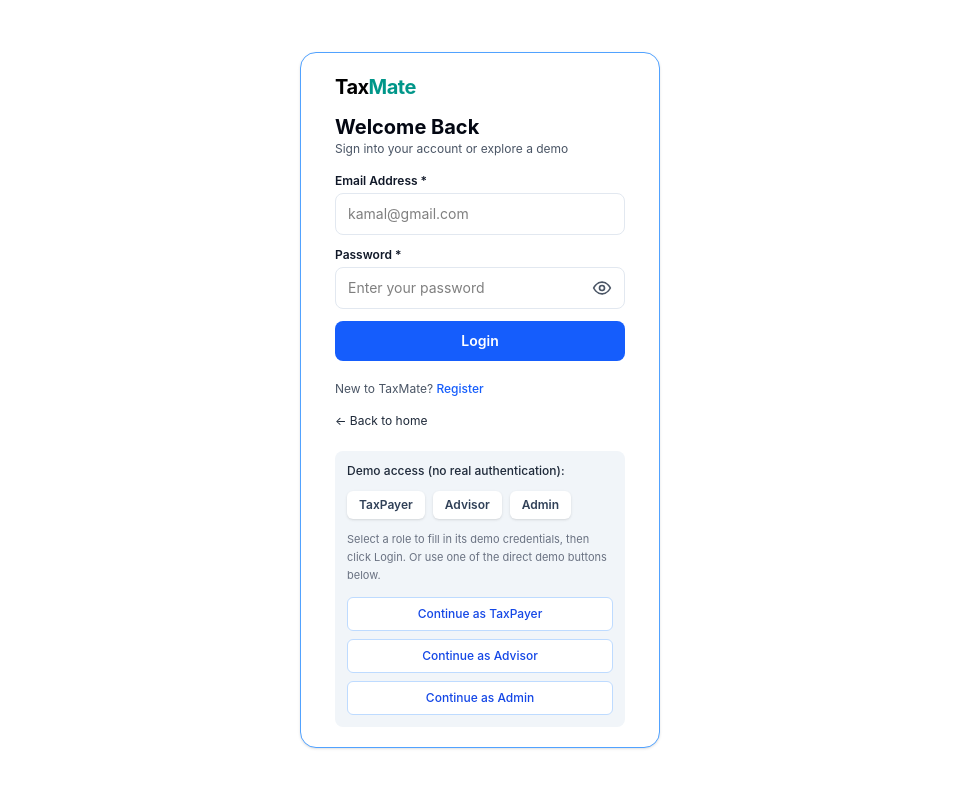
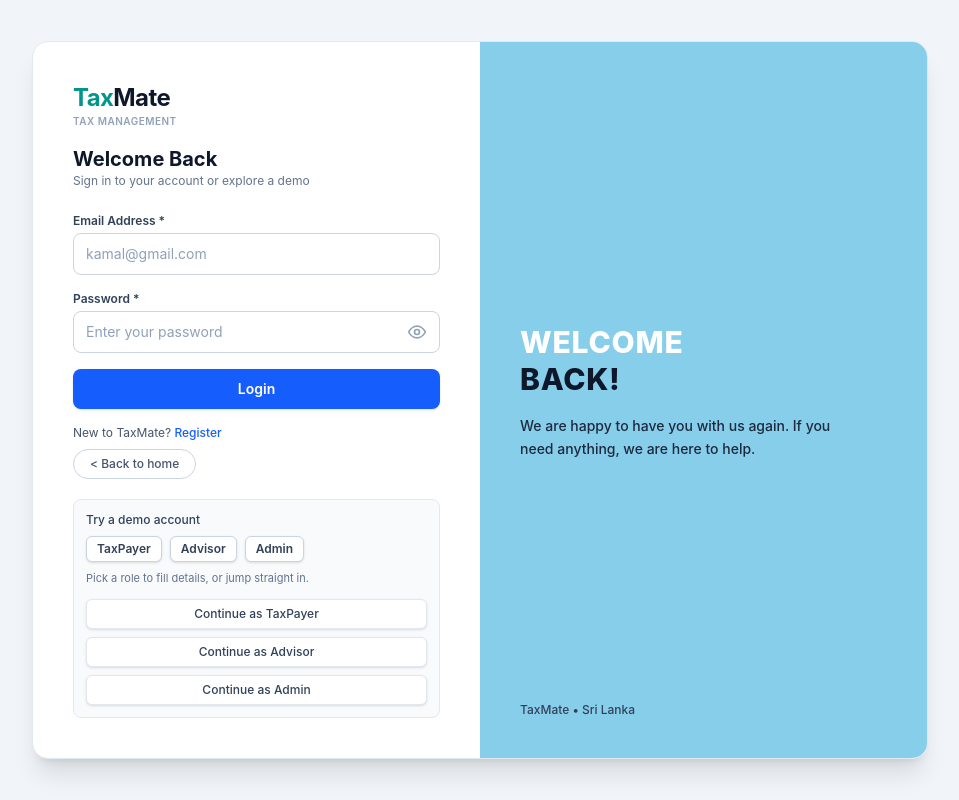
Before and after one commit to siyararansiluni/TaxMate, a React (Vite) app in the folder frontend/: page /login in a window 1280 px wide. Shown: the whole page, without its empty margins (160-1119 px from the left). Built offline with nearby package versions, Linux system fonts and the light colour scheme.

Commit message:
Update login page

```diff
--- a/frontend/src/pages/Login.tsx
+++ b/frontend/src/pages/Login.tsx
@@ -1,16 +1,15 @@
-
-import { useState, type FormEvent } from "react";
+import React, { useState, type FormEvent, type ChangeEvent } from "react";
 import { Link, useNavigate } from "react-router-dom";
 
 type Role = "taxpayer" | "advisor" | "admin";
 
-type DemoUser = {
+interface DemoUser {
   email: string;
   password: string;
   role: string;
   label: string;
   destination: string;
-};
+}
 
 const demoUsers: Record<Role, DemoUser> = {
   taxpayer: {
@@ -18,7 +17,7 @@ const demoUsers: Record<Role, DemoUser> = {
     password: "taxpayer123",
     role: "TAXPAYER",
     label: "TaxPayer",
-  destination: "/dashboard",
+    destination: "/taxpayer/dashboard",
   },
   advisor: {
     email: "advisor@taxmate.com",
@@ -38,23 +37,19 @@ const demoUsers: Record<Role, DemoUser> = {
 
 export default function Login() {
   const navigate = useNavigate();
-
   const [email, setEmail] = useState("");
   const [password, setPassword] = useState("");
   const [showPassword, setShowPassword] = useState(false);
   const [error, setError] = useState("");
 
-  function login(selectedRole?: Role) {
+  const handleLogin = (selectedRole?: Role) => {
     setError("");
-
-    const normalizedEmail = email.trim().toLowerCase();
+    const checkEmail = email.trim().toLowerCase();
 
     const user = selectedRole
       ? demoUsers[selectedRole]
       : Object.values(demoUsers).find(
-          (item) =>
-            item.email === normalizedEmail &&
-            item.password === password
+          (u) => u.email === checkEmail && u.password === password
         );
 
     if (!user) {
@@ -62,114 +57,88 @@ export default function Login() {
       return;
     }
 
-    // Demo-only login; this is not real authentication.
     navigate(user.destination, {
-      state: {
-        role: user.role,
-        email: user.email,
-        label: user.label,
-      },
+      state: { role: user.role, email: user.email, label: user.label },
     });
-  }
+  };
 
-  function handleSubmit(event: FormEvent<HTMLFormElement>) {
-    event.preventDefault();
-    login();
-  }
+  const handleFormSubmit = (e: FormEvent<HTMLFormElement>) => {
+    e.preventDefault();
+    handleLogin();
+  };
 
-  function useDemo(role: Role) {
-    const user = demoUsers[role];
-
-    setEmail(user.email);
-    setPassword(user.password);
+  const fillDemo = (role: Role) => {
+    setEmail(demoUsers[role].email);
+    setPassword(demoUsers[role].password);
     setError("");
-  }
+  };
 
   return (
-    <main className="flex min-h-screen items-center justify-center bg-white px-4 py-8">
-      <section className="w-full max-w-[360px] rounded-2xl border border-blue-400 bg-white px-7 py-5 shadow-sm sm:px-[34px]">
-        <h1 className="mb-3 text-xl font-bold tracking-tight text-black">
-          Tax<span className="text-teal-600">Mate</span>
+    <main className="flex min-h-screen items-center justify-center bg-slate-100 px-4 py-8 font-sans text-slate-800">
+      <section className="relative flex min-h-[600px] w-full max-w-4xl overflow-hidden rounded-2xl border border-slate-200 bg-white shadow-xl">
+
+        {/* Form Container */}
+        <div className="flex w-full flex-col justify-center p-6 sm:p-10 md:w-1/2 max-h-[90vh] overflow-y-auto">
+          <div>
+            <h1 className="text-2xl font-bold tracking-tight text-teal-600">
+              Tax<span className="text-slate-900">Mate</span>
             </h1>
+            <p className="mb-4 text-[10px] font-semibold tracking-wider text-slate-400 uppercase">
+              Tax Management
+            </p>
+          </div>
 
-        <h2 className="text-xl font-bold text-gray-950">
-          Welcome Back
-        </h2>
+          <div className="mb-6">
+            <h2 className="text-xl font-bold text-slate-900">Welcome Back</h2>
+            <p className="text-xs text-slate-500">Sign in to your account or explore a demo</p>
+          </div>
 
-        <p className="mb-4 text-xs text-gray-600">
-          Sign into your account or explore a demo
-        </p>
-
-        <form onSubmit={handleSubmit} className="space-y-3">
+          <form onSubmit={handleFormSubmit} className="space-y-4">
             <div>
-            <label
-              htmlFor="email"
-              className="mb-1 block text-xs font-semibold text-gray-900"
-            >
+              <label className="mb-1 block text-xs font-semibold text-slate-700" htmlFor="email">
                 Email Address *
               </label>
-
               <input
                 id="email"
                 type="email"
                 placeholder="kamal@gmail.com"
                 value={email}
-              onChange={(event) => setEmail(event.target.value)}
+                onChange={(e) => setEmail(e.target.value)}
                 required
                 autoComplete="email"
-              className="w-full rounded-lg border border-slate-200 px-3 py-2.5 text-sm outline-none transition focus:border-blue-500 focus:ring-2 focus:ring-blue-100"
+                className="w-full rounded-lg border border-slate-300 bg-white px-3 py-2.5 text-sm text-slate-800 placeholder-slate-400 outline-none transition focus:border-blue-600 focus:ring-1 focus:ring-blue-600"
               />
             </div>
 
             <div>
-            <label
-              htmlFor="password"
-              className="mb-1 block text-xs font-semibold text-gray-900"
-            >
+              <label className="mb-1 block text-xs font-semibold text-slate-700" htmlFor="password">
                 Password *
               </label>
-
-            <div className="flex items-center rounded-lg border border-slate-200 pr-3 focus-within:border-blue-500 focus-within:ring-2 focus-within:ring-blue-100">
+              <div className="flex items-center rounded-lg border border-slate-300 bg-white pr-3 focus-within:border-blue-600 focus-within:ring-1 focus-within:ring-blue-600">
                 <input
                   id="password"
                   type={showPassword ? "text" : "password"}
                   placeholder="Enter your password"
                   value={password}
-                onChange={(event) => setPassword(event.target.value)}
+                  onChange={(e) => setPassword(e.target.value)}
                   required
                   autoComplete="current-password"
-                className="min-w-0 flex-1 rounded-lg px-3 py-2.5 text-sm outline-none"
+                  className="min-w-0 flex-1 bg-transparent px-3 py-2.5 text-sm text-slate-800 placeholder-slate-400 outline-none"
                 />
-
                 <button
                   type="button"
-                onClick={() => setShowPassword((previous) => !previous)}
-                aria-label={showPassword ? "Hide password" : "Show password"}
-                className="text-gray-600 hover:text-blue-600"
+                  onClick={() => setShowPassword(!showPassword)}
+                  className="text-slate-400 hover:text-blue-600"
                 >
                   {showPassword ? (
-                  <svg
-                    viewBox="0 0 24 24"
-                    fill="none"
-                    stroke="currentColor"
-                    strokeWidth="2"
-                    className="h-5 w-5"
-                    aria-hidden="true"
-                  >
+                    <svg viewBox="0 0 24 24" fill="none" stroke="currentColor" strokeWidth="2" className="h-5 w-5">
                       <path d="M3 3l18 18" />
                       <path d="M10.6 10.6a2 2 0 002.8 2.8" />
                       <path d="M9.9 5.2A10.8 10.8 0 0112 5c5 0 8.5 4.5 9 7-.2 1.1-1 2.4-2.2 3.6" />
                       <path d="M6.2 6.2C3.8 7.7 2.3 10 2 12c.5 2.5 4 7 10 7 1.1 0 2.1-.2 3-.5" />
                     </svg>
                   ) : (
-                  <svg
-                    viewBox="0 0 24 24"
-                    fill="none"
-                    stroke="currentColor"
-                    strokeWidth="2"
-                    className="h-5 w-5"
-                    aria-hidden="true"
-                  >
+                    <svg viewBox="0 0 24 24" fill="none" stroke="currentColor" strokeWidth="2" className="h-5 w-5">
                       <path d="M2 12s3.5-7 10-7 10 7 10 7-3.5 7-10 7S2 12 2 12z" />
                       <circle cx="12" cy="12" r="3" />
                     </svg>
@@ -178,73 +147,85 @@ export default function Login() {
               </div>
             </div>
 
-          {error && (
-            <p role="alert" className="text-sm text-red-600">
-              {error}
-            </p>
-          )}
+            {error && <p className="text-sm text-red-500">{error}</p>}
 
             <button
               type="submit"
-            className="w-full rounded-lg bg-blue-600 py-2.5 text-sm font-semibold text-white transition hover:bg-blue-700 focus:outline-none focus:ring-2 focus:ring-blue-300"
+              className="w-full rounded-lg bg-blue-600 py-2.5 text-sm font-semibold text-white shadow-sm transition hover:bg-blue-700"
             >
               Login
             </button>
           </form>
 
-        <p className="mt-5 text-xs text-gray-600">
+          <div className="mt-4 flex flex-col gap-2">
+            <p className="text-xs text-slate-600">
               New to TaxMate?{" "}
-          <Link
-            to="/register"
-            className="font-medium text-blue-600 hover:underline"
-          >
+              <Link to="/register" className="font-medium text-blue-600 hover:underline">
                 Register
               </Link>
             </p>
 
             <Link
               to="/"
-          className="mt-4 inline-block text-xs text-gray-800 hover:text-blue-600"
+              className="inline-flex items-center justify-center rounded-full border border-slate-300 px-4 py-1.5 text-xs font-medium text-slate-600 transition hover:bg-slate-50 w-fit"
             >
-          &larr; Back to home
+              &lt; Back to home
             </Link>
+          </div>
 
-        <div className="mt-5 rounded-lg bg-slate-100 p-3">
-          <p className="mb-3 text-xs font-medium text-gray-800">
-            Demo access (no real authentication):
-          </p>
+          {/* Demo Section */}
+          <div className="mt-5 rounded-lg border border-slate-200 bg-slate-50 p-3">
+            <p className="mb-2 text-xs font-medium text-slate-700">Try a demo account</p>
 
             <div className="flex flex-wrap gap-2">
-            {(Object.keys(demoUsers) as Role[]).map((role) => (
+              {(Object.keys(demoUsers) as Role[]).map((r) => (
                 <button
-                key={role}
+                  key={r}
                   type="button"
-                onClick={() => useDemo(role)}
-                className="rounded-md bg-white px-3 py-1.5 text-xs font-semibold text-slate-700 shadow-sm transition hover:bg-blue-100"
+                  onClick={() => fillDemo(r)}
+                  className="rounded-md border border-slate-300 bg-white px-2.5 py-1 text-xs font-semibold text-slate-700 shadow-sm transition hover:bg-slate-100 hover:text-blue-600"
                 >
-                {demoUsers[role].label}
+                  {demoUsers[r].label}
                 </button>
               ))}
             </div>
 
-          <p className="mt-3 text-[11px] leading-relaxed text-gray-500">
-            Select a role to fill in its demo credentials, then click Login.
-            Or use one of the direct demo buttons below.
+            <p className="mt-2 text-[11px] text-slate-500">
+              Pick a role to fill details, or jump straight in.
             </p>
 
             <div className="mt-3 flex flex-col gap-2">
-            {(Object.keys(demoUsers) as Role[]).map((role) => (
+              {(Object.keys(demoUsers) as Role[]).map((r) => (
                 <button
-                key={role}
+                  key={r}
                   type="button"
-                onClick={() => login(role)}
-                className="w-full rounded-md border border-blue-200 bg-white px-3 py-2 text-xs font-medium text-blue-700 transition hover:bg-blue-50"
+                  onClick={() => handleLogin(r)}
+                  className="w-full rounded-md border border-slate-200 bg-white px-3 py-1.5 text-xs font-medium text-slate-700 shadow-sm transition hover:border-blue-600 hover:bg-blue-50 hover:text-blue-600"
                 >
-                Continue as {demoUsers[role].label}
+                  Continue as {demoUsers[r].label}
                 </button>
               ))}
             </div>
           </div>
+        </div>
+
+        {/* Right Side Banner */}
+        <div className="hidden md:flex md:w-1/2 flex-col justify-between bg-[#87ceeb] p-10 text-slate-900">
+          <div />
+          <div>
+            <h2 className="mb-4 text-3xl font-extrabold uppercase tracking-wide leading-tight text-white">
+              WELCOME <br />
+              <span className="text-slate-900">BACK!</span>
+            </h2>
+            <p className="text-sm text-slate-800 font-medium leading-relaxed max-w-xs">
+              We are happy to have you with us again. If you need anything, we are here to help.
+            </p>
+          </div>
+          <div className="text-xs text-slate-700 font-medium">
+            TaxMate &bull; Sri Lanka
+          </div>
+        </div>
+
       </section>
     </main>
   );
```
Lines whose indentation alone changed are shown as unchanged.
